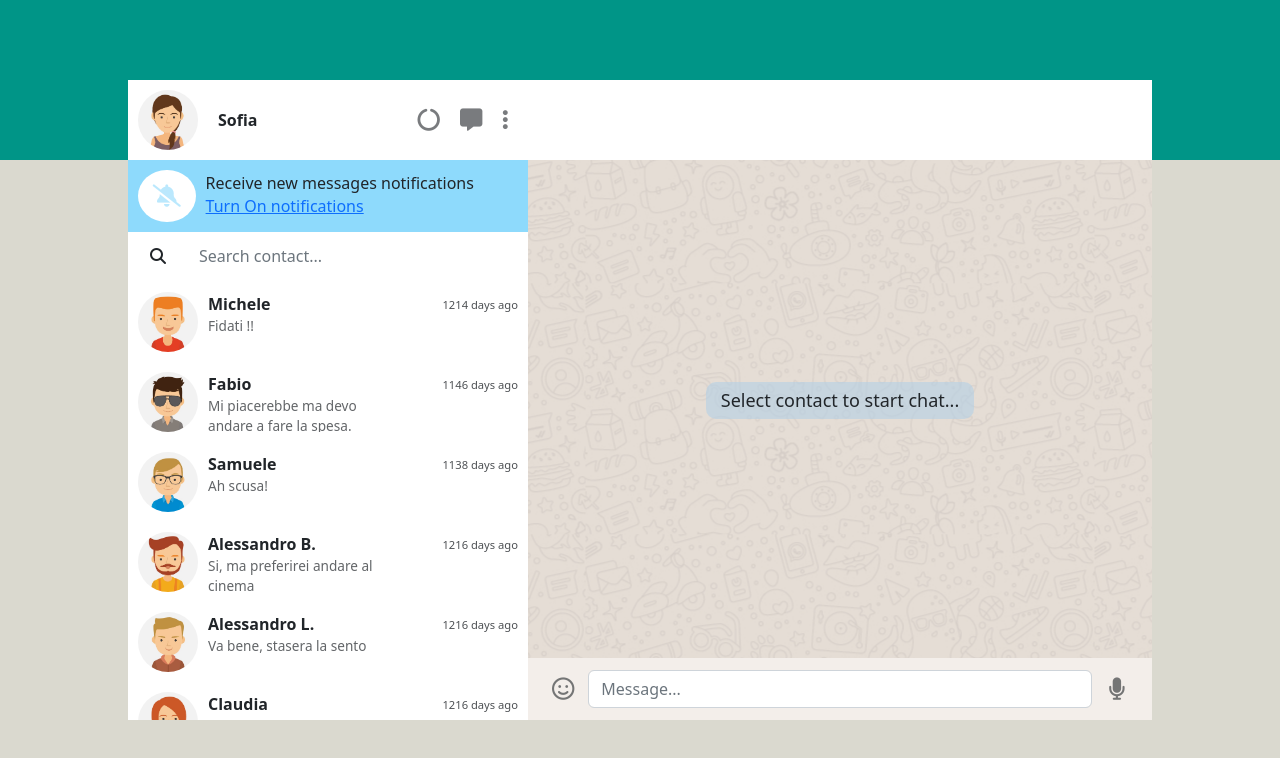
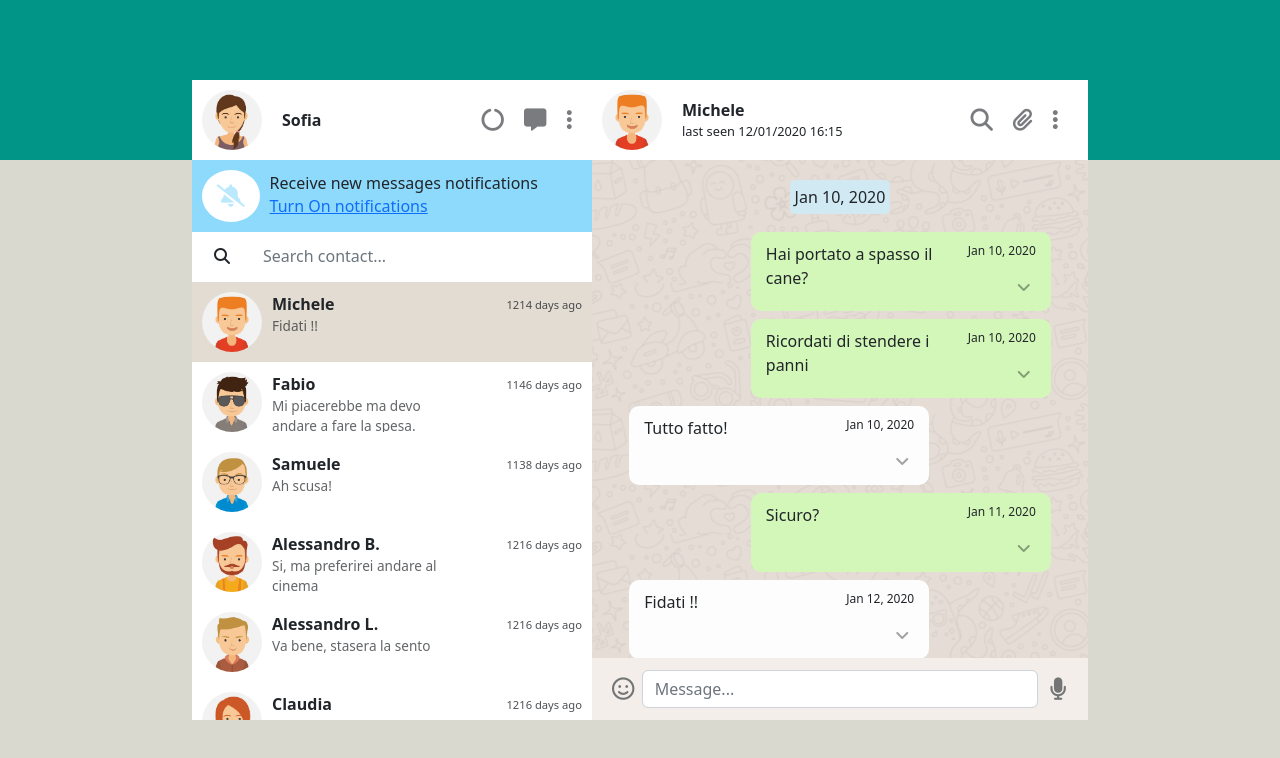
Before and after one commit to andriy-kolokolov/vuejs-whatsapp-clone, a Vue app: page / in a window 1280 px wide. Shown: the top 758 px of the page. Built offline with nearby package versions, Linux system fonts and the light colour scheme.

Commit message:
add delete message

```diff
--- a/src/App.vue
+++ b/src/App.vue
@@ -13,7 +13,9 @@ import MainMessageInput from "@/components/MainMessageInput.vue";
     <!--
         TODO
             - after send message change status of chat interlocutor:
-            "delay -> online -> typing -> answer received -> update last seen date"
+                    "delay -> online -> typing -> answer received -> update last seen date".
+            - check if sending message is not empty before send
+            - fix last chat message delete error
     -->
     <aside class="aside">
         <aside-header class="aside__header"/>
@@ -102,7 +104,7 @@ export default {
         return {
             userName: 'Sofia',
             language: 'it',
-            isContactSelected: false,
+            isContactSelected: true,
             selectedContact: 0,
             searchTerm: '',
             tempSelectedContact: 0,  // temporary store contact ID to prevent sending message in wrong chat
--- a/src/assets/main.css
+++ b/src/assets/main.css
@@ -25,7 +25,7 @@ body {
 
 #app {
     height: 80vh;
-    width: 80vw;
+    width: 70vw;
     display: flex;
 }
 
--- a/src/components/MainChat.vue
+++ b/src/components/MainChat.vue
@@ -5,14 +5,50 @@
                 {{ getFirstMsgDate() }}
             </div>
             <div v-if="index === idSelectedContact">
-                <div v-for="(message, index) in contact.messages" :key="index" class="message-wrap">
+                <div v-for="(message, index) in contact.messages" :key="index" class="message-wrap" :id="index">
                     <div v-if="message.status === 'sent'" class="message sent">
-                        <div class="message__txt">{{ message.message }}</div>
-                        <div class="message__date">{{ getReadableDate(message.date) }}</div>
+                        <div class="message__left">{{ message.message }}</div>
+                        <div class="message__right">
+                            <div class="dropdown">
+                                <button class="caret-msg-dropdown btn btn-secondary dropdown-toggle" type="button"
+                                        id="dropdownMenuButton"
+                                        data-bs-toggle="dropdown" aria-expanded="false">
+                                    <i class="fa-solid fa-angle-down"></i>
+                                </button>
+                                <ul class="dropdown-menu" aria-labelledby="dropdownMenuButton">
+                                    <li>
+                                        <button class="dropdown-item" @click="deleteMessage(index)">Delete</button>
+                                    </li>
+                                    <li>
+                                        <button class="dropdown-item" @click="deleteMessageForAll(2)">Delete for all
+                                        </button>
+                                    </li>
+                                </ul>
+                            </div>
+                            <div>{{ getReadableDate(message.date) }}</div>
+                        </div>
                     </div>
                     <div v-else class="message received">
-                        <div class="message__txt">{{ message.message }}</div>
-                        <div class="message__date">{{ getReadableDate(message.date) }}</div>
+                        <div class="message__left">{{ message.message }}</div>
+                        <div class="message__right">
+                            <div class="dropdown">
+                                <button class="caret-msg-dropdown btn btn-secondary dropdown-toggle" type="button"
+                                        id="dropdownMenuButton"
+                                        data-bs-toggle="dropdown" aria-expanded="false">
+                                    <i class="fa-solid fa-angle-down"></i>
+                                </button>
+                                <ul class="dropdown-menu" aria-labelledby="dropdownMenuButton">
+                                    <li>
+                                        <button class="dropdown-item" @click="deleteMessage(index)">Delete</button>
+                                    </li>
+                                    <li>
+                                        <button class="dropdown-item" @click="deleteMessageForAll(2)">Delete for all
+                                        </button>
+                                    </li>
+                                </ul>
+                            </div>
+                            <div>{{ getReadableDate(message.date) }}</div>
+                        </div>
                     </div>
                 </div>
             </div>
@@ -41,6 +77,10 @@ export default {
         }
     },
     methods: {
+        deleteMessage(id) {
+            const messages = this.contacts[this.idSelectedContact].messages;
+            messages.splice(id, 1);
+        },
         getFirstMsgDate() {
             const messages = this.contacts[this.idSelectedContact].messages;
             return this.getReadableDate(messages[0].date);
@@ -93,18 +133,22 @@ export default {
     flex-wrap: wrap;
 }
 
-.message__txt {
+.message__left {
     flex: 1 1 70%;
     max-width: 100%;
     word-wrap: break-word;
 }
 
-.message__date {
+.message__right {
     font-size: .75rem;
     display: flex;
-    align-items: end;
-    justify-content: end;
+    flex-direction: column-reverse;
+    justify-content: space-between;
     flex: 1 1 30%;
+}
+
+.message__right div {
+    align-self: end;
 }
 
 .message.received {
@@ -126,11 +170,34 @@ export default {
 }
 
 .no-selected-contact__txt {
-    background-color: rgba(180, 208, 231, 0.6);
+    background-color: black;
+    opacity: var(--link-opacity);
     padding: 5px 15px;
     border-radius: 10px;
     font-size: 18px;
 }
 
+.caret-msg-dropdown {
+    border: 0;
+    padding: 0;
+    margin-top: 15px;
+    background-color: transparent;
+    color: black;
+    opacity: var(--link-opacity);
+    display: flex;
+}
+
+.caret-msg-dropdown i {
+    padding: 5px;
+}
+
+.caret-msg-dropdown:active {
+    background-color: transparent;
+    color: rgba(0, 0, 0, 0.7);
+}
+
+.caret-msg-dropdown:after {
+    display: none;
+}
 
 </style>
```
